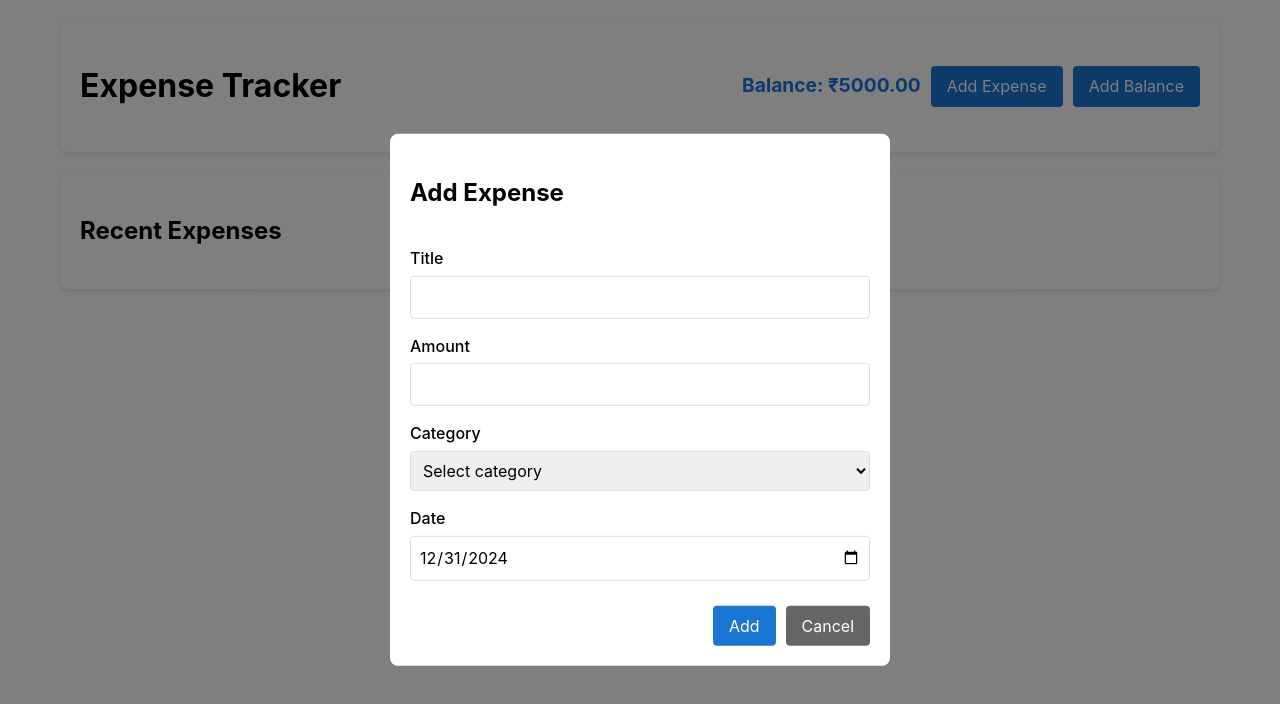
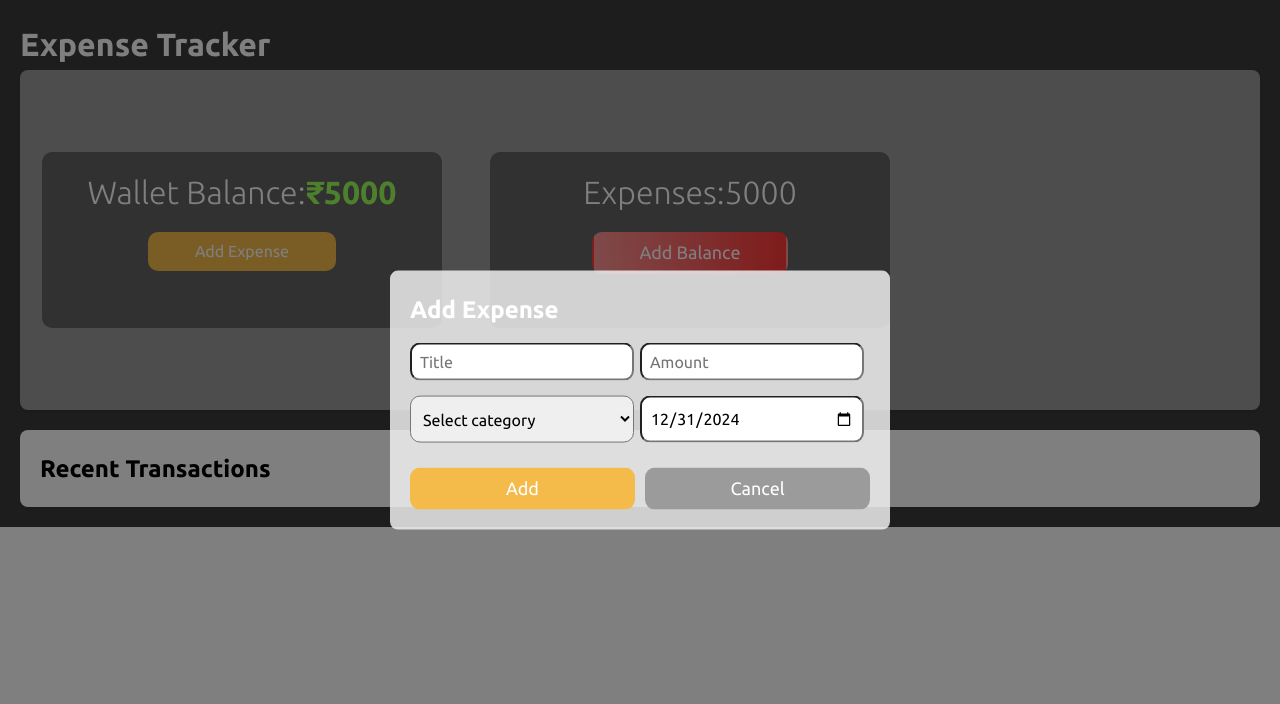
Before and after one commit to Pratik-Tulkane14/expense-tracker-vite, a React (Vite) app: page / in a window 1280 px wide. Both pictures are taken after a click on the button "Add Expense". Shown: the top 704 px of the page. Built offline with nearby package versions, Linux system fonts and the light colour scheme.

Commit message:
feature: add expense desing done

```diff
--- a/index.html
+++ b/index.html
@@ -4,6 +4,12 @@
     <meta charset="UTF-8" />
     <link rel="icon" type="image/svg+xml" href="/vite.svg" />
     <meta name="viewport" content="width=device-width, initial-scale=1.0" />
+        <!-- Google Font Link -->
+        <link rel="preconnect" href="https://fonts.googleapis.com">
+        <link rel="preconnect" href="https://fonts.gstatic.com" crossorigin>
+        <link
+          href="https://fonts.googleapis.com/css2?family=Ubuntu:ital,wght@0,300;0,400;0,500;0,700;1,300;1,400;1,500;1,700&display=swap"
+          rel="stylesheet">
     <title>Expense Tracker</title>
   </head>
   <body>
--- a/src/App.tsx
+++ b/src/App.tsx
@@ -13,6 +13,7 @@ import { SnackbarProvider, useSnackbar } from 'notistack';
 import Modal from 'react-modal';
 import { Expense } from './types';
 import './App.css';
+import Chart from './components/Chart';
 
 function ExpenseTracker() {
   const { enqueueSnackbar } = useSnackbar();
@@ -86,24 +87,44 @@ function ExpenseTracker() {
 
   return (
     <div className="app">
+      <h1 className='heading'>Expense Tracker</h1>
       <header className="header">
-        <h1>Expense Tracker</h1>
-        <div className="wallet-info">
-          <div className="balance">Balance: ₹{balance.toFixed(2)}</div>
+        <div className="card-section">
+          <div className="cards">
+            <h2 className="card-heading">
+              Wallet Balance:
+              <span className="wallet-amt">₹{balance}</span>
+            </h2>
+            {/* <div className="balance">Wallet Balance: </div> */}
             <button onClick={() => setIsModalOpen(true)}>Add Expense</button>
-          <button onClick={() => {
+          </div>
+          <div className="cards">
+            <div className="">
+              <h2 className="card-heading">
+                Expenses:
+                <span className="expense-amt">{balance}</span>
+              </h2>
+            </div>
+            <button
+              className='add-balance'
+              onClick={() => {
                 const amount = Number(prompt('Enter amount to add:'));
                 if (!isNaN(amount) && amount > 0) {
                   addBalance(amount);
                 }
               }}>Add Balance</button>
           </div>
+          <div className="chart">
+            <Chart />
+          </div>
+        </div>
+
       </header>
 
       <main>
         {/* Expense List */}
         <div className="expense-list">
-          <h2>Recent Expenses</h2>
+          <h2>Recent Transactions</h2>
           {expenses.map(expense => (
             <div key={expense.id} className="expense-item">
               <div className="expense-info">
@@ -172,12 +193,16 @@ function ExpenseForm({ onSubmit, initialData, onClose }: ExpenseFormProps) {
 
   return (
     <form onSubmit={handleSubmit} className="expense-form">
+      <div className="heading">
+
         <h2>{initialData ? 'Edit Expense' : 'Add Expense'}</h2>
+      </div>
+      <div className="first-section">
 
         <div className="form-group">
-        <label htmlFor="title">Title</label>
           <input
             id="title"
+            placeholder='Title'
             type="text"
             value={formData.title}
             onChange={e => setFormData(prev => ({ ...prev, title: e.target.value }))}
@@ -186,9 +211,9 @@ function ExpenseForm({ onSubmit, initialData, onClose }: ExpenseFormProps) {
         </div>
 
         <div className="form-group">
-        <label htmlFor="amount">Amount</label>
           <input
             id="amount"
+            placeholder='Amount'
             type="number"
             value={formData.amount}
             onChange={e => setFormData(prev => ({ ...prev, amount: e.target.value }))}
@@ -196,9 +221,10 @@ function ExpenseForm({ onSubmit, initialData, onClose }: ExpenseFormProps) {
             min="0"
           />
         </div>
+      </div>
+      <div className="second-section">
 
         <div className="form-group">
-        <label htmlFor="category">Category</label>
           <select
             id="category"
             value={formData.category}
@@ -215,19 +241,20 @@ function ExpenseForm({ onSubmit, initialData, onClose }: ExpenseFormProps) {
         </div>
 
         <div className="form-group">
-        <label htmlFor="date">Date</label>
           <input
             id="date"
+            placeholder='Date'
             type="date"
             value={formData.date}
             onChange={e => setFormData(prev => ({ ...prev, date: e.target.value }))}
             required
           />
         </div>
+      </div>
 
       <div className="form-actions">
-        <button type="submit">{initialData ? 'Update' : 'Add'}</button>
-        <button type="button" onClick={onClose}>Cancel</button>
+        <button type="submit" className='primary'>{initialData ? 'Update' : 'Add'}</button>
+        <button type="button" className='secondary' onClick={onClose}>Cancel</button>
       </div>
     </form>
   );
--- a/src/components/Chart.tsx
+++ b/src/components/Chart.tsx
@@ -3,12 +3,12 @@ import { useEffect, useState } from 'react';
 const Chart = () => {
     const [chartData, setChartData] = useState<[]>([]);
     useEffect(() => {
-        const expensesList = localStorage.getItem("expensesList");
+        const expensesList = localStorage.getItem("expenses");
         if (expensesList) {
             const parsedData = JSON.parse(expensesList)
             const result = parsedData.map(element => ({
                 name: element.title.charAt(0).toUpperCase()+ element.title.slice(1),
-                price: parseInt(element.price),
+                price: parseInt(element.amount),
                 category: element.category,
                 date: element.date,
 
--- a/src/index.css
+++ b/src/index.css
@@ -1,41 +1,96 @@
 /* src/App.css */
-:root {
+/* :root {
   --primary-color: #1976d2;
   --secondary-color: #f50057;
   --background-color: #f5f5f5;
   --text-color: #333;
   --border-color: #ddd;
+} */
+:root {
+  --primary-background-color: #3b3b3b;
+  --secondary-background-color: #9b9b9b;
+  --card-background-color: #626262;
+  --font-color: #ffffff;
+  --wallet-color: #9dff5b;
+  --wallet-balance-color: linear-gradient(90deg, #b5dc52 0%, #89e148 100%);
+  --expense-amt-color: #f4bb4a;
+  --secondary-btn-color: linear-gradient(
+    90deg,
+    #ff9595 0%,
+    #ff4747 80%,
+    #ff3838 100%
+  );
+  --border-radius: 10px;
+  --modal-bg-color: #efefefd9;
 }
-
+* {
+  margin: 0;
+  padding: 0;
+  box-sizing: border-box;
+}
+body {
+  font-family: "Ubuntu", sans-serif !important;
+}
+html {
+  max-width: 1920px;
+  margin: auto;
+}
+.heading {
+  color: var(--font-color);
+}
 .app {
-  max-width: 1200px;
+  background-color: var(--primary-background-color);
+  max-width: 1920px;
   margin: 0 auto;
   padding: 20px;
 }
 
 .header {
   display: flex;
-  justify-content: space-between;
+  justify-content: center;
   align-items: center;
   padding: 20px;
-  background: white;
+  /* background: white; */
+  background-color: var(--secondary-background-color);
   border-radius: 8px;
   box-shadow: 0 2px 4px rgba(0, 0, 0, 0.1);
   margin-bottom: 20px;
 }
-
+.card-section {
+  display: flex;
+  gap: 1rem;
+  flex-direction: column;
+}
+.cards {
+  border-radius: var(--border-radius);
+  background-color: var(--card-background-color);
+  padding: 1rem;
+  display: flex;
+  gap: 15px;
+  flex-direction: column;
+  align-items: center;
+  width: 80vw;
+  height: 20%;
+}
 .wallet-info {
   display: flex;
   gap: 10px;
   align-items: center;
 }
-
 .balance {
   font-size: 1.2em;
   font-weight: bold;
-  color: var(--primary-color);
+  color: var(--font-color);
 }
-
+.card-heading {
+  color: var(--font-color);
+  font-size: 2rem;
+  font-weight: 300;
+}
+.wallet-amt {
+  color: var(--wallet-color);
+  font-weight: bold;
+}
 .expense-list {
   background: white;
   border-radius: 8px;
@@ -61,7 +116,7 @@
   top: 50%;
   left: 50%;
   transform: translate(-50%, -50%);
-  background: white;
+  background: var(--modal-bg-color);
   padding: 20px;
   border-radius: 8px;
   max-width: 500px;
@@ -87,18 +142,16 @@
   display: flex;
   flex-direction: column;
   gap: 5px;
-}
-
-.form-group label {
-  font-weight: 500;
+  width: 100%;
 }
 
 .form-group input,
 .form-group select {
   padding: 8px;
-  border: 1px solid var(--border-color);
-  border-radius: 4px;
+  border-radius: 10px;
   font-size: 1rem;
+  height: 100%;
+  width: 14rem;
 }
 
 .form-actions {
@@ -109,38 +162,117 @@
 }
 
 button {
-  padding: 8px 16px;
-  background-color: var(--primary-color);
-  color: white;
-  border: none;
-  border-radius: 4px;
+  background: var(--expense-amt-color);
+  color: var(--font-color);
+  padding: 5px 45px;
+  font-size: 18px;
+  border-radius: var(--border-radius);
+  border-color: transparent;
   cursor: pointer;
-  font-size: 1rem;
+}
+.primary {
+  width: 100%;
+  background: var(--expense-amt-color);
+  color: var(--font-color);
+  padding: 5px 20px;
+  font-size: 18px;
+  border-radius: var(--border-radius);
+  border-color: transparent;
+  cursor: pointer;
+}
+.chart-section {
+  height: 350px;
+  background-color: #ffff;
+  border-radius: var(--border-radius);
+  width: 100%;
+  display: flex;
+  justify-content: center;
+  align-items: center;
+  margin-top: 10px;
+  padding: 1rem;
+}
+.add-balance {
+  color: var(--font-color);
+  background: var(--secondary-btn-color);
+  padding: 5px 45px;
+  font-size: 18px;
+  border-radius: var(--border-radius);
+  border-color: transparent;
+  cursor: pointer;
+}
+.secondary {
+  width: 100%;
+  background: var(--secondary-background-color);
+  color: var(--font-color);
+  padding: 5px 20px;
+  font-size: 18px;
+  border-radius: var(--border-radius);
+  border-color: transparent;
+  cursor: pointer;
 }
 
 button:hover {
   opacity: 0.9;
 }
 
-button[type="button"] {
+/* button[type="button"] {
   background-color: #666;
-}
+} */
 
-@media (max-width: 768px) {
-  .header {
-    flex-direction: column;
-    gap: 10px;
-    text-align: center;
-  }
-
-  .wallet-info {
-    flex-direction: column;
-    width: 100%;
-  }
-
-  .expense-item {
-    flex-direction: column;
-    text-align: center;
-    gap: 10px;
+@media only screen and (max-width: 600px) {
+  body {
+    font-size: 18px;
   }
 }
+@media only screen and (min-width: 600px) {
+  body {
+    font-size: 20px;
+  }
+  .add-balance-modal-wrapper {
+    flex-direction: row;
+  }
+  .modal-wrapper {
+    grid-template-columns: repeat(2, 1fr);
+  }
+  .card-section {
+    flex-direction: row;
+    flex-wrap: wrap;
+    align-items: center;
+    justify-content: center;
+    gap: 3rem;
+  }
+  .cards {
+    max-width: 25rem;
+    height: 11rem;
+  }
+  .wrapper {
+    justify-content: flex-start;
+  }
+  .section {
+    width: 96.6vw;
+  }
+}
+@media only screen and (min-width: 992px) {
+  .section {
+    justify-content: space-around;
+    flex-direction: row;
+    flex-wrap: wrap;
+  }
+  .wrapper {
+    flex-direction: row;
+  }
+  .left-section {
+    display: flex;
+    width: 60%;
+  }
+  .first-section,
+  .second-section {
+    display: flex;
+  }
+  .details-wrapper {
+    flex-direction: row;
+  }
+  .right-section {
+    width: 40%;
+  }
+}
```
Lines whose indentation alone changed are shown as unchanged.
